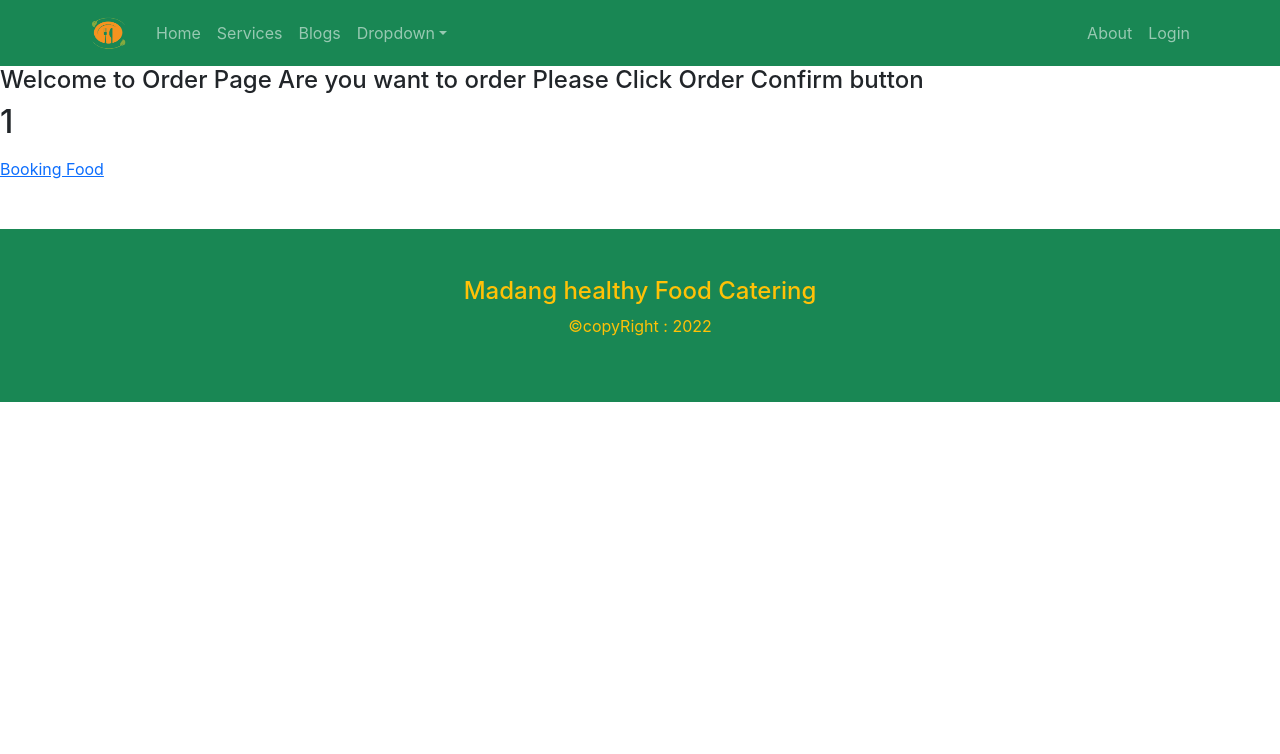
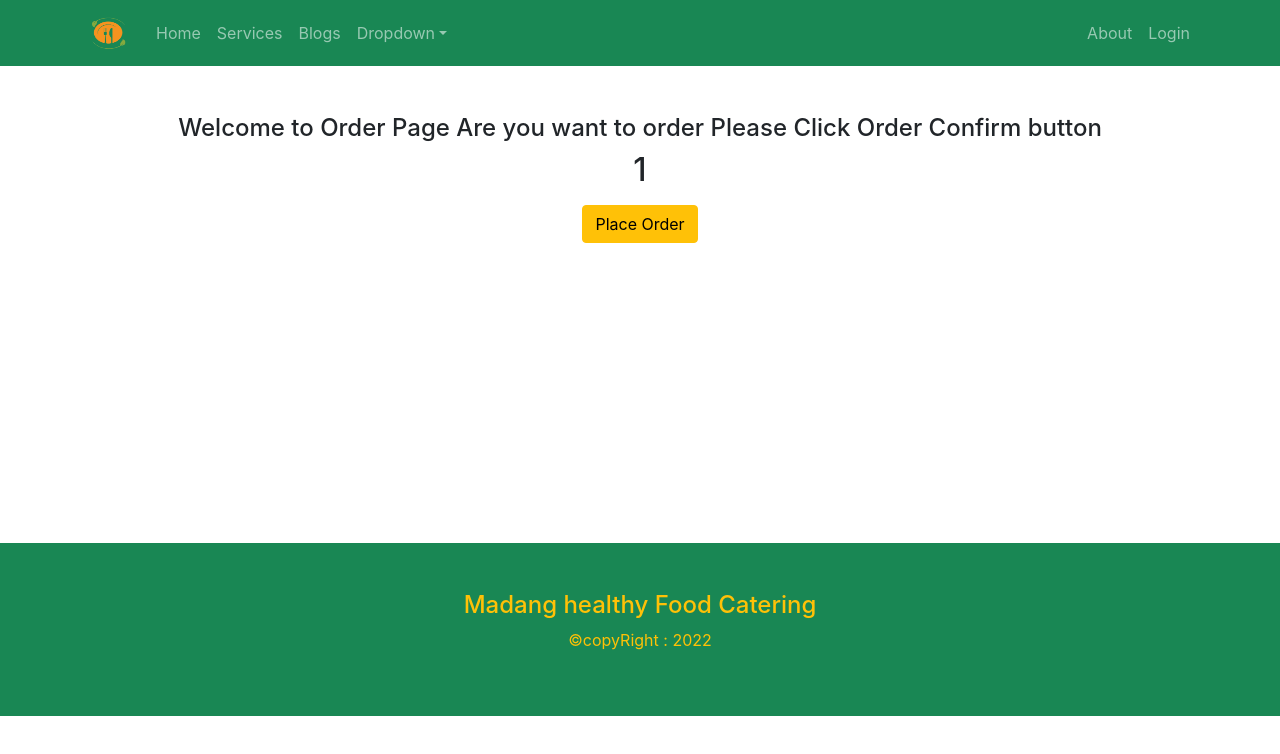
Before and after one commit to Emlakhossain/independend-food-cort-project, a React (Create React App) app: page /service/1 in a window 1280 px wide. Shown: the top 754 px of the page. Built offline with nearby package versions, Linux system fonts and the light colour scheme; no server answers.

Commit message:
another finishing commit

```diff
--- /dev/null
+++ b/src/Page/BookingFood/BookingFood.css
@@ -0,0 +1,3 @@
+.booking {
+    margin-bottom: 300px;
+}
--- a/src/Page/BookingFood/BookingFood.js
+++ b/src/Page/BookingFood/BookingFood.js
@@ -1,8 +1,9 @@
 import React from 'react';
+import './BookingFood.css';
 
 const BookingFood = () => {
     return (
-        <div className='text-center mt-5 '>
+        <div className='text-center mt-5 booking'>
             <h4>Please Enter Your Name</h4>
             <div className='text-center'>
                 <input className='my-2' type="text" name="name" id="" placeholder='Enter Your Name' />
--- a/src/Page/Home/Home.js
+++ b/src/Page/Home/Home.js
@@ -6,7 +6,7 @@ const Home = () => {
     return (
         <div>
             <Banner></Banner>
-            <h2 className='text-center fw-bold mt-5 text-warning'>Foods</h2>
+            <h2 className='text-center fw-bold mt-5 text-warning'>Foods List</h2>
             <Services></Services>
         </div>
     );
--- /dev/null
+++ b/src/Page/OrderPage/OrderPage.css
@@ -0,0 +1,4 @@
+.order {
+    margin-bottom: 300px;
+
+}
--- a/src/Page/OrderPage/OrderPage.js
+++ b/src/Page/OrderPage/OrderPage.js
@@ -1,16 +1,17 @@
 import React from 'react';
 import { Link, useParams } from 'react-router-dom';
+import './OrderPage.css';
 
 const OrderPage = (props) => {
 
     const { serviceId, name } = useParams();
     return (
-        <div>
+        <div className=' order text-center mt-5'>
             <h4>Welcome to Order Page Are you want to order Please Click Order Confirm button</h4>
             <h2>{serviceId}</h2>
             <p>{serviceId.name}</p>
 
-            <Link to='/bookingfood'>Booking Food</Link>
+            <Link to='/bookingfood'><button className='btn btn-warning '>Place Order</button></Link>
 
 
         </div>
```
